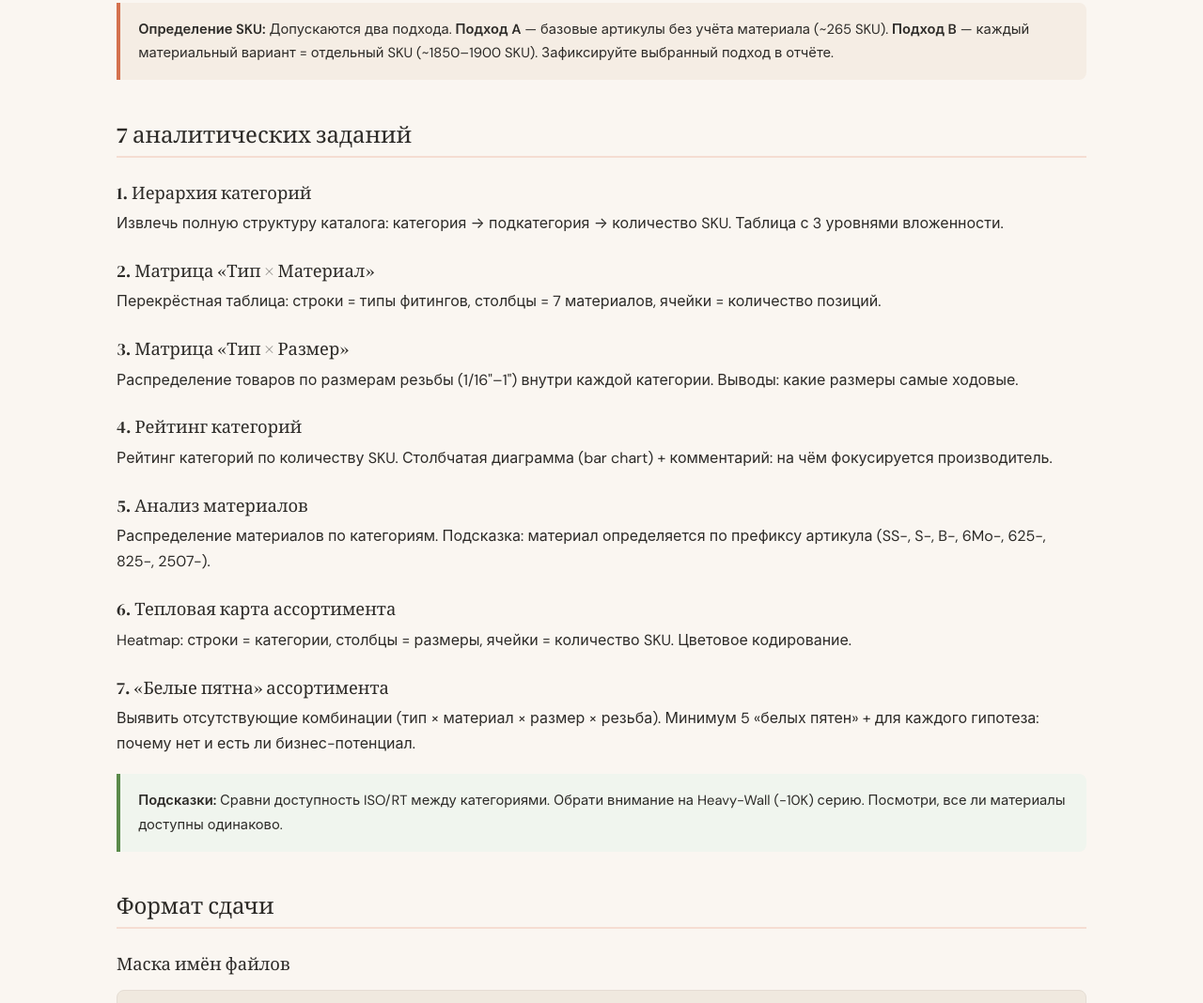
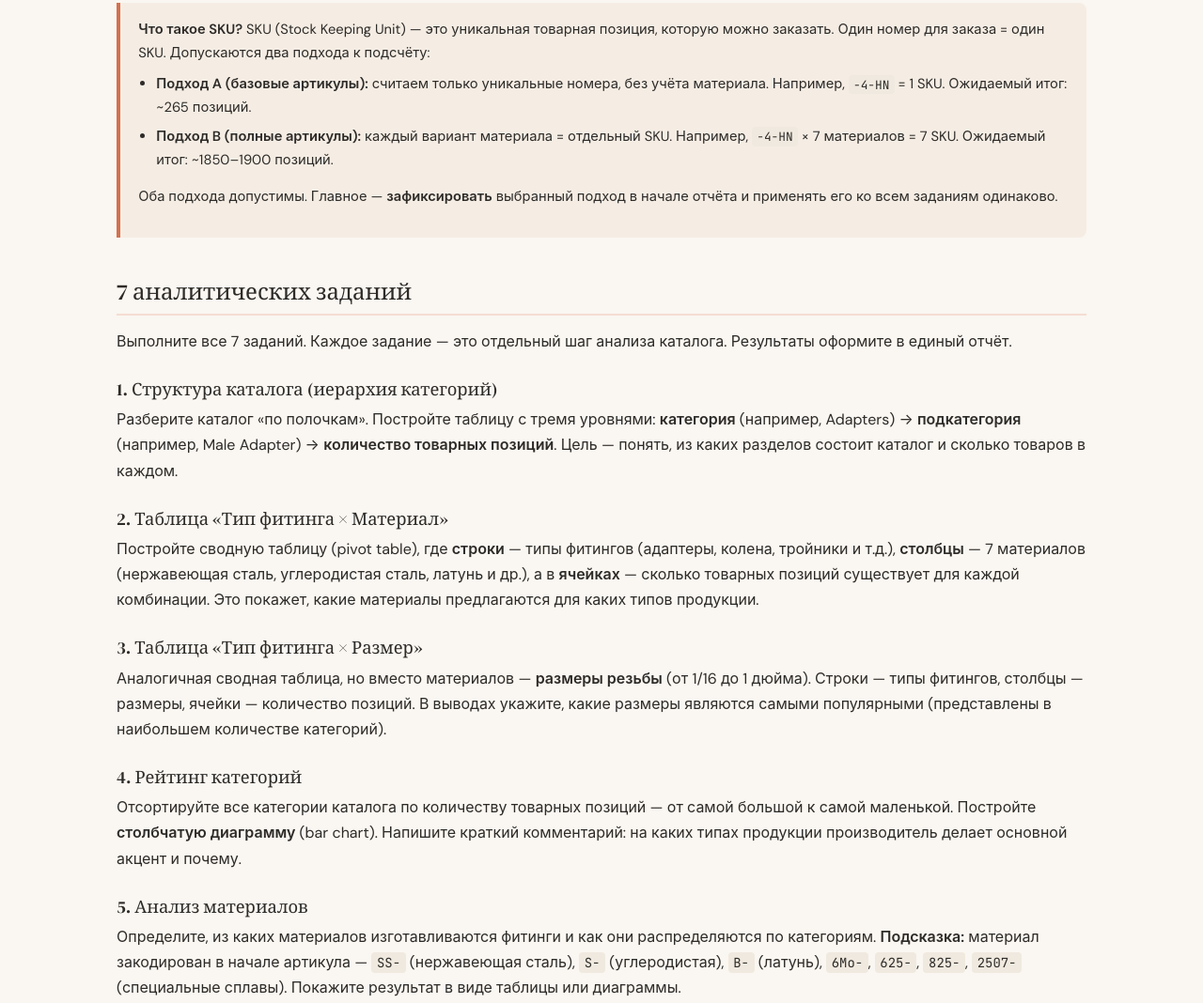
Before and after one commit to russ-office/NBS-AI-course-portal, a plain HTML site: page assignments/catalogaudit.html in a window 1280 px wide. Shown: the part 869-1937 px from the top of the page at 94% size. Drawn offline with Linux system fonts and the light colour scheme.

Commit message:
CatalogAudit: plain language tasks, SKU explainer, reflexion section, remove subscription tag

```diff
--- a/assignments/catalogaudit.html
+++ b/assignments/catalogaudit.html
@@ -34,7 +34,6 @@
         <span class="tag">Дни 1–2 (пятница–суббота)</span>
         <span class="tag">Индивидуально</span>
         <span class="tag">3–4 часа</span>
-        <span class="tag">Подписка НЕ требуется</span>
       </div>
     </div>
 
@@ -56,34 +55,40 @@
     </div>
 
     <div class="info">
-      <strong>Определение SKU:</strong> Допускаются два подхода. <strong>Подход A</strong> — базовые артикулы без учёта материала (~265 SKU). <strong>Подход B</strong> — каждый материальный вариант = отдельный SKU (~1850–1900 SKU). Зафиксируйте выбранный подход в отчёте.
+      <strong>Что такое SKU?</strong> SKU (Stock Keeping Unit) — это уникальная товарная позиция, которую можно заказать. Один номер для заказа = один SKU. Допускаются два подхода к подсчёту:
+      <ul style="margin-top:.5rem">
+        <li><strong>Подход A (базовые артикулы):</strong> считаем только уникальные номера, без учёта материала. Например, <code>-4-HN</code> = 1 SKU. Ожидаемый итог: ~265 позиций.</li>
+        <li><strong>Подход B (полные артикулы):</strong> каждый вариант материала = отдельный SKU. Например, <code>-4-HN</code> × 7 материалов = 7 SKU. Ожидаемый итог: ~1850–1900 позиций.</li>
+      </ul>
+      <p style="margin-top:.5rem">Оба подхода допустимы. Главное — <strong>зафиксировать</strong> выбранный подход в начале отчёта и применять его ко всем заданиям одинаково.</p>
     </div>
 
     <div class="section">
       <h2>7 аналитических заданий</h2>
+      <p>Выполните все 7 заданий. Каждое задание — это отдельный шаг анализа каталога. Результаты оформите в единый отчёт.</p>
 
-      <h3>1. Иерархия категорий</h3>
-      <p>Извлечь полную структуру каталога: категория → подкатегория → количество SKU. Таблица с 3 уровнями вложенности.</p>
+      <h3>1. Структура каталога (иерархия категорий)</h3>
+      <p>Разберите каталог «по полочкам». Постройте таблицу с тремя уровнями: <strong>категория</strong> (например, Adapters) → <strong>подкатегория</strong> (например, Male Adapter) → <strong>количество товарных позиций</strong>. Цель — понять, из каких разделов состоит каталог и сколько товаров в каждом.</p>
 
-      <h3>2. Матрица «Тип × Материал»</h3>
-      <p>Перекрёстная таблица: строки = типы фитингов, столбцы = 7 материалов, ячейки = количество позиций.</p>
+      <h3>2. Таблица «Тип фитинга × Материал»</h3>
+      <p>Постройте сводную таблицу (pivot table), где <strong>строки</strong> — типы фитингов (адаптеры, колена, тройники и т.д.), <strong>столбцы</strong> — 7 материалов (нержавеющая сталь, углеродистая сталь, латунь и др.), а в <strong>ячейках</strong> — сколько товарных позиций существует для каждой комбинации. Это покажет, какие материалы предлагаются для каких типов продукции.</p>
 
-      <h3>3. Матрица «Тип × Размер»</h3>
-      <p>Распределение товаров по размерам резьбы (1/16"–1") внутри каждой категории. Выводы: какие размеры самые ходовые.</p>
+      <h3>3. Таблица «Тип фитинга × Размер»</h3>
+      <p>Аналогичная сводная таблица, но вместо материалов — <strong>размеры резьбы</strong> (от 1/16 до 1 дюйма). Строки — типы фитингов, столбцы — размеры, ячейки — количество позиций. В выводах укажите, какие размеры являются самыми популярными (представлены в наибольшем количестве категорий).</p>
 
       <h3>4. Рейтинг категорий</h3>
-      <p>Рейтинг категорий по количеству SKU. Столбчатая диаграмма (bar chart) + комментарий: на чём фокусируется производитель.</p>
+      <p>Отсортируйте все категории каталога по количеству товарных позиций — от самой большой к самой маленькой. Постройте <strong>столбчатую диаграмму</strong> (bar chart). Напишите краткий комментарий: на каких типах продукции производитель делает основной акцент и почему.</p>
 
       <h3>5. Анализ материалов</h3>
-      <p>Распределение материалов по категориям. Подсказка: материал определяется по префиксу артикула (SS-, S-, B-, 6Mo-, 625-, 825-, 2507-).</p>
+      <p>Определите, из каких материалов изготавливаются фитинги и как они распределяются по категориям. <strong>Подсказка:</strong> материал закодирован в начале артикула — <code>SS-</code> (нержавеющая сталь), <code>S-</code> (углеродистая), <code>B-</code> (латунь), <code>6Mo-</code>, <code>625-</code>, <code>825-</code>, <code>2507-</code> (специальные сплавы). Покажите результат в виде таблицы или диаграммы.</p>
 
       <h3>6. Тепловая карта ассортимента</h3>
-      <p>Heatmap: строки = категории, столбцы = размеры, ячейки = количество SKU. Цветовое кодирование.</p>
+      <p>Постройте визуальную карту: <strong>строки</strong> — категории фитингов, <strong>столбцы</strong> — размеры резьбы, <strong>ячейки</strong> — количество SKU, окрашенные по интенсивности (чем больше товаров — тем ярче цвет). Это называется <em>heatmap</em>. Можно сделать в Excel/Sheets с условным форматированием или попросить ИИ сгенерировать визуализацию.</p>
 
       <h3>7. «Белые пятна» ассортимента</h3>
-      <p>Выявить отсутствующие комбинации (тип × материал × размер × резьба). Минимум 5 «белых пятен» + для каждого гипотеза: почему нет и есть ли бизнес-потенциал.</p>
+      <p>Найдите комбинации, которые <strong>логически могли бы существовать</strong>, но в каталоге их нет. Например: определённый тип фитинга доступен из 5 материалов, но не из оставшихся 2 — почему? Назовите минимум <strong>5 таких «белых пятен»</strong> и для каждого напишите гипотезу: почему производитель не выпускает эту позицию и есть ли бизнес-потенциал для её добавления.</p>
       <div class="info tip">
-        <strong>Подсказки:</strong> Сравни доступность ISO/RT между категориями. Обрати внимание на Heavy-Wall (-10K) серию. Посмотри, все ли материалы доступны одинаково.
+        <strong>Подсказки к заданию 7:</strong> Сравните, в каких категориях есть варианты с резьбой ISO/RT, а в каких нет. Обратите внимание на серию Heavy-Wall (-10K, 10 000 psi) — она есть не во всех категориях. Проверьте, все ли 7 материалов одинаково представлены во всех категориях.
       </div>
     </div>
 
@@ -94,7 +99,16 @@
       <p>Примеры: <code>Yegembayev_CatalogAudit_Report.pdf</code>, <code>Yegembayev_CatalogAudit_Tables.xlsx</code></p>
 
       <h3>Обязательные файлы</h3>
-      <p><strong>Отчёт</strong> (<code>_Report.pdf</code>) — единый документ со всеми 7 заданиями: таблицы, диаграммы, комментарии + раздел «Рефлексия» (3–5 предложений).</p>
+      <p><strong>Отчёт</strong> (<code>_Report.pdf</code>) — единый документ со всеми 7 заданиями: таблицы, диаграммы, комментарии + раздел «Рефлексия».</p>
+
+      <h3>Что такое «Рефлексия»?</h3>
+      <p>Отдельный раздел в конце отчёта (3–5 предложений), где вы честно описываете свой опыт работы с ИИ:</p>
+      <ul>
+        <li>Какой ИИ-инструмент использовали и почему выбрали именно его</li>
+        <li>Что было самым сложным в работе с каталогом</li>
+        <li>Где ИИ ошибался или давал неточные данные</li>
+        <li>Как вы проверяли правильность извлечённых данных</li>
+      </ul>
       <p>Допустимые форматы: PDF (предпочтительно), DOCX, PPTX. Максимум 50 MB. Языки: русский, английский, казахский.</p>
 
       <h3>Бонусный артефакт (+20% к оценке)</h3>
```
